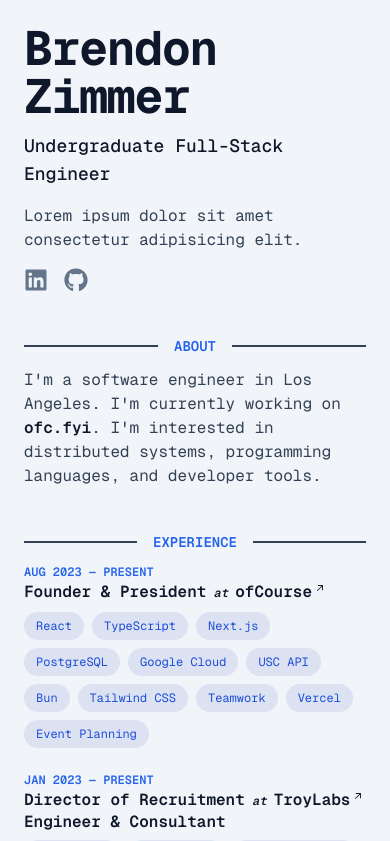
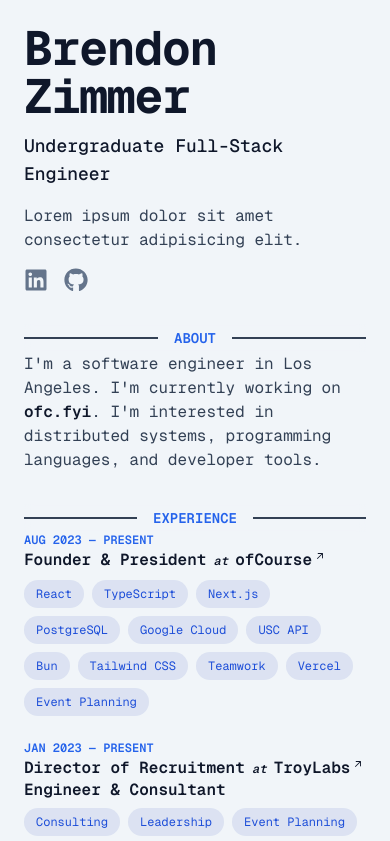
Before and after one commit to brendonzimmer/site, a Next.js app: page / in a window 390 px wide. Shown: the top 841 px of the page. Built offline with nearby package versions, Linux system fonts and the light colour scheme.

Commit message:
sticky divider only on small screens

```diff
--- a/src/components/divider.tsx
+++ b/src/components/divider.tsx
@@ -16,7 +16,8 @@ export function Divider({
       className={cn(
         "flex items-center",
         pt,
-        sticky && "sticky top-0 z-10 bg-auto--/75 py-3 backdrop-blur",
+        sticky &&
+          "sticky top-0 z-10 bg-auto--/75 py-1 backdrop-blur-sm md:static",
       )}
     >
       <div className="w-full grow border-[0.5px] border-auto" />
```
